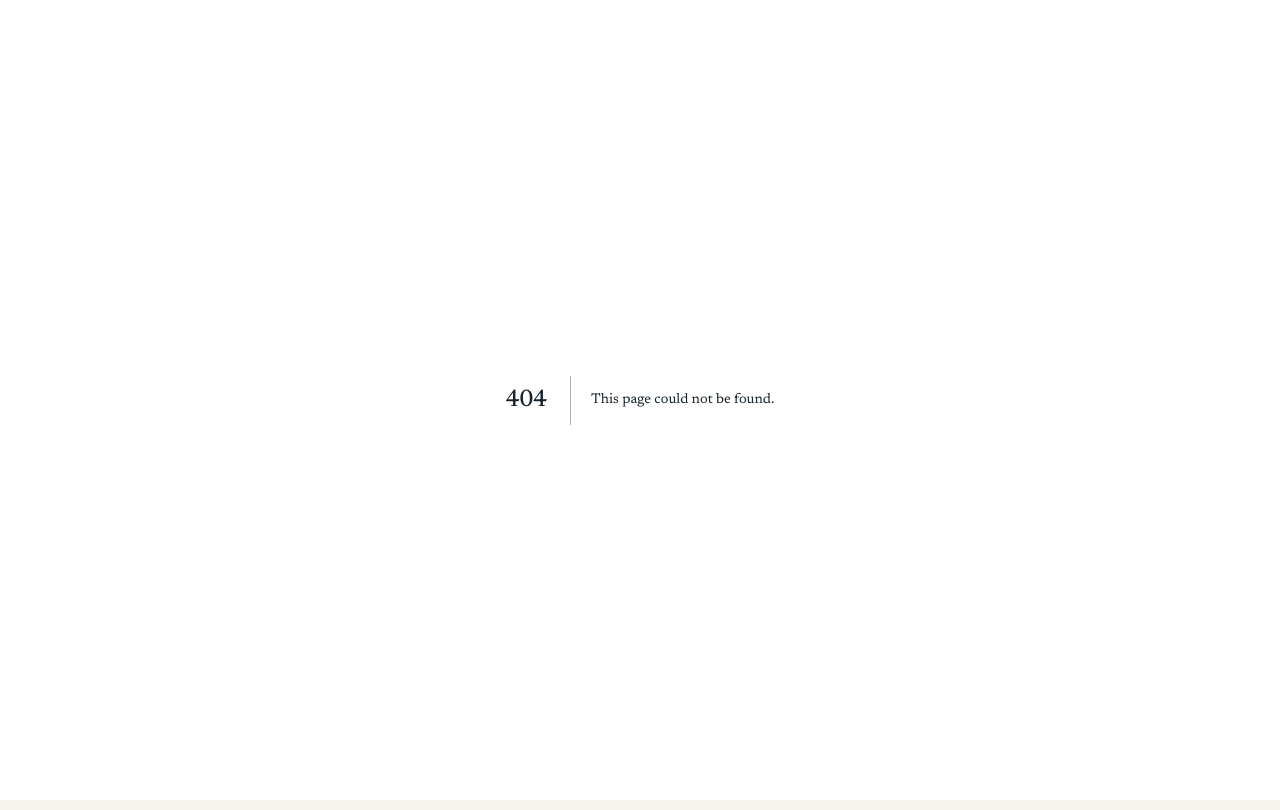
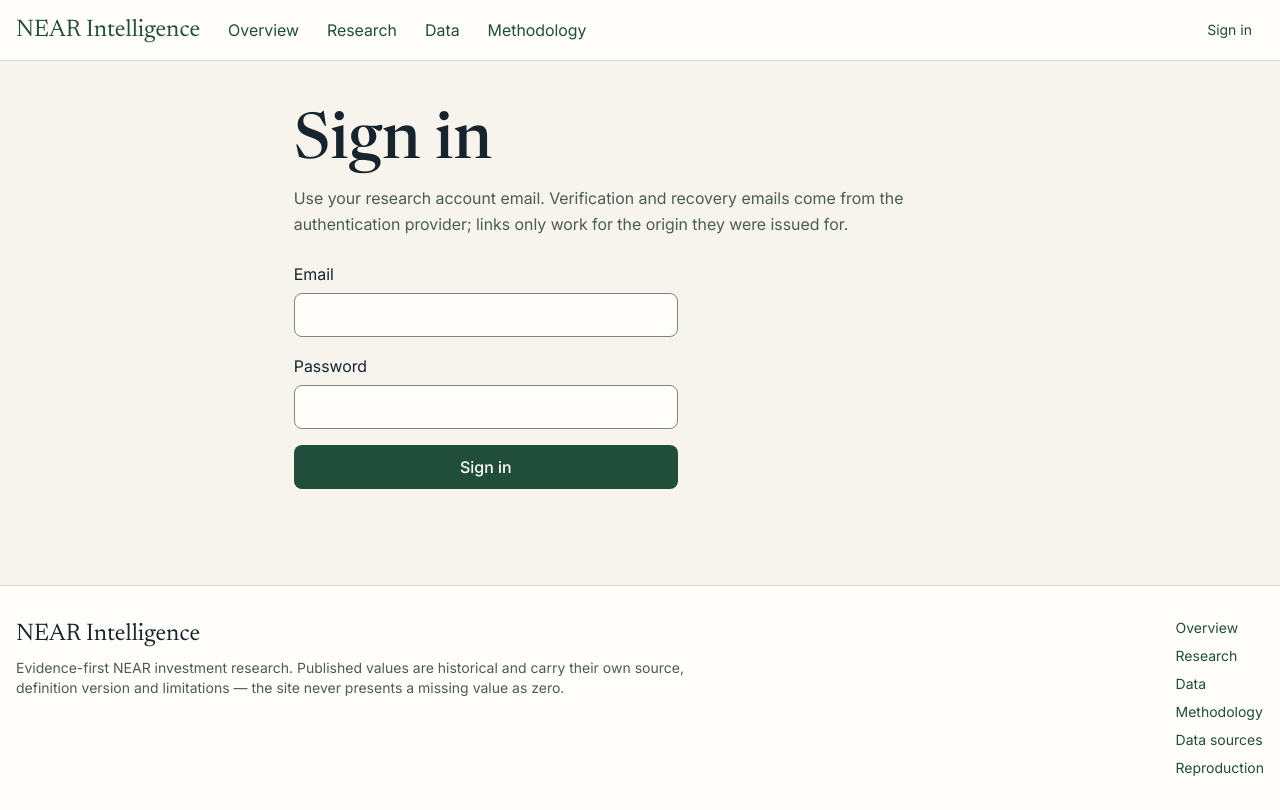
Before and after one commit to ILYUTKICK/near-intelligence, a Next.js app in the folder apps/web/: page /login in a window 1280 px wide. Before the commit this address had no page. Built offline with nearby package versions, Linux system fonts and the light colour scheme.

Commit message:
feat(ni-017): add same-origin login page with generic errors and pending state

```diff
--- /dev/null
+++ b/apps/web/src/app/(auth)/login/LoginForm.tsx
@@ -0,0 +1,91 @@
+"use client";
+
+import { useState } from "react";
+
+import { Button } from "@/components/ui/button";
+import { Input } from "@/components/ui/input";
+import { Label } from "@/components/ui/label";
+
+/**
+ * Same-origin login form (NI-017). The CSRF token is fetched fresh (double
+ * submit), the request goes to our own gateway route; provider errors are
+ * shown generically — the UI can never distinguish an unknown email from a
+ * wrong password (anti-enumeration). Pending state blocks duplicate submits.
+ */
+export function LoginForm() {
+  const [email, setEmail] = useState("");
+  const [password, setPassword] = useState("");
+  const [error, setError] = useState<string | null>(null);
+  const [pending, setPending] = useState(false);
+
+  async function handleSubmit(event: React.FormEvent<HTMLFormElement>) {
+    event.preventDefault();
+    if (pending) {
+      return;
+    }
+    setPending(true);
+    setError(null);
+    try {
+      const csrfResponse = await fetch("/api/auth/csrf", { credentials: "same-origin" });
+      if (!csrfResponse.ok) {
+        throw new Error("The authentication service is unavailable. Try again shortly.");
+      }
+      const { token } = (await csrfResponse.json()) as { token: string };
+      const response = await fetch("/api/auth/login", {
+        method: "POST",
+        credentials: "same-origin",
+        headers: { "content-type": "application/json", "x-csrf-token": token },
+        body: JSON.stringify({ email, password }),
+      });
+      const body = (await response.json()) as { error?: string; returnTo?: string };
+      if (!response.ok) {
+        setError(body.error ?? "Sign-in failed. Try again.");
+        return;
+      }
+      // Client caches are cleared on account changes in NI-020; the redirect
+      // target is the server-validated internal path.
+      window.location.assign(body.returnTo ?? "/");
+    } catch {
+      setError("The authentication service is unavailable. Try again shortly.");
+    } finally {
+      setPending(false);
+    }
+  }
+
+  return (
+    <form onSubmit={handleSubmit} className="mt-6 flex flex-col gap-4 max-w-sm" noValidate>
+      <div className="flex flex-col gap-1.5">
+        <Label htmlFor="login-email">Email</Label>
+        <Input
+          id="login-email"
+          name="email"
+          type="email"
+          autoComplete="email"
+          required
+          value={email}
+          onChange={(event) => setEmail(event.target.value)}
+        />
+      </div>
+      <div className="flex flex-col gap-1.5">
+        <Label htmlFor="login-password">Password</Label>
+        <Input
+          id="login-password"
+          name="password"
+          type="password"
+          autoComplete="current-password"
+          required
+          value={password}
+          onChange={(event) => setPassword(event.target.value)}
+        />
+      </div>
+      {error ? (
+        <p role="alert" className="text-ui leading-ui text-danger font-medium">
+          {error}
+        </p>
+      ) : null}
+      <Button type="submit" pending={pending}>
+        Sign in
+      </Button>
+    </form>
+  );
+}
--- /dev/null
+++ b/apps/web/src/app/(auth)/login/page.tsx
@@ -0,0 +1,29 @@
+import type { Metadata } from "next";
+
+import { LoginForm } from "@/app/(auth)/login/LoginForm";
+import { SkipLink } from "@/components/layout/SkipLink";
+import { PublicHeader } from "@/components/layout/PublicHeader";
+import { PublicFooter } from "@/components/layout/PublicFooter";
+
+export const metadata: Metadata = { title: "Sign in — NEAR Intelligence" };
+
+/** Same-origin sign-in shell; registration/recovery links arrive with their flows. */
+export default function LoginPage() {
+  return (
+    <div className="flex min-h-dvh flex-col">
+      <SkipLink />
+      <PublicHeader />
+      <main id="main-content" className="flex-1">
+        <div className="mx-auto w-full max-w-(--width-prose) px-4 py-12">
+          <h1>Sign in</h1>
+          <p className="text-body leading-body text-text-secondary mt-2">
+            Use your research account email. Verification and recovery emails come from the
+            authentication provider; links only work for the origin they were issued for.
+          </p>
+          <LoginForm />
+        </div>
+      </main>
+      <PublicFooter />
+    </div>
+  );
+}
```
